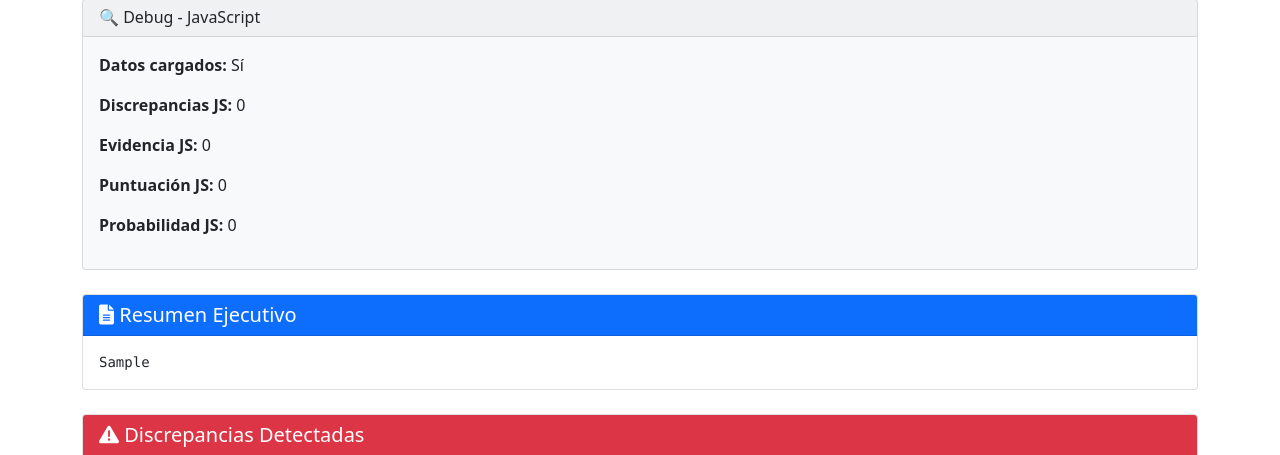
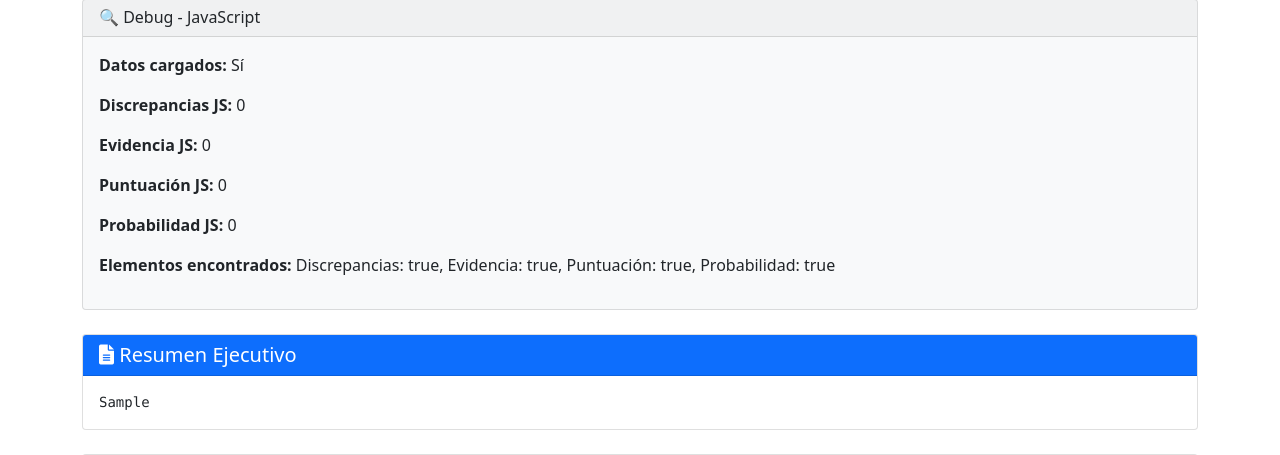
Before and after one commit to gracobjo/sentencias, a Python web app: template templates/analisis_discrepancias.html in a window 1280 px wide. Shown: the part 412-867 px from the top of the page. Run offline with Jinja, Linux system fonts and the light colour scheme; the template is opened without the code that fills it: most values are stand-ins (such as "Sample title", 1, 10 or a date in 2020).

Commit message:
fix: Corregir métricas vacías en dashboard de discrepancias

```diff
--- a/templates/analisis_discrepancias.html
+++ b/templates/analisis_discrepancias.html
@@ -318,6 +318,7 @@
                         <p><strong>Evidencia JS:</strong> <span id="debug-evidencia">-</span></p>
                         <p><strong>Puntuación JS:</strong> <span id="debug-puntuacion">-</span></p>
                         <p><strong>Probabilidad JS:</strong> <span id="debug-probabilidad">-</span></p>
+                        <p><strong>Elementos encontrados:</strong> <span id="debug-elementos">-</span></p>
                     </div>
                 </div>
 
@@ -579,11 +580,24 @@
         // Poblar métricas del dashboard inmediatamente
         function actualizarMetricas() {
             try {
+                // Debug: verificar que los elementos existen
+                const elemDiscrepancias = document.getElementById('metric-discrepancias');
+                const elemEvidencia = document.getElementById('metric-evidencia');
+                const elemPuntuacion = document.getElementById('metric-puntuacion');
+                const elemProbabilidad = document.getElementById('metric-probabilidad');
+
+                console.log('Elementos encontrados:', {
+                    discrepancias: !!elemDiscrepancias,
+                    evidencia: !!elemEvidencia,
+                    puntuacion: !!elemPuntuacion,
+                    probabilidad: !!elemProbabilidad
+                });
+
                 // Actualizar métricas del dashboard
-                document.getElementById('metric-discrepancias').textContent = discrepancias.length;
-                document.getElementById('metric-evidencia').textContent = evidencia.length;
-                document.getElementById('metric-puntuacion').textContent = (datosAnalisis.analisis_discrepancias?.puntuacion_discrepancia || 0) + '/100';
-                document.getElementById('metric-probabilidad').textContent = ((datosAnalisis.analisis_discrepancias?.probabilidad_ipp || 0) * 100).toFixed(1) + '%';
+                if (elemDiscrepancias) elemDiscrepancias.textContent = discrepancias.length;
+                if (elemEvidencia) elemEvidencia.textContent = evidencia.length;
+                if (elemPuntuacion) elemPuntuacion.textContent = (datosAnalisis.analisis_discrepancias?.puntuacion_discrepancia || 0) + '/100';
+                if (elemProbabilidad) elemProbabilidad.textContent = ((datosAnalisis.analisis_discrepancias?.probabilidad_ipp || 0) * 100).toFixed(1) + '%';
 
                 // Actualizar panel de debug
                 document.getElementById('debug-datos').textContent = 'Sí';
@@ -591,6 +605,7 @@
                 document.getElementById('debug-evidencia').textContent = evidencia.length;
                 document.getElementById('debug-puntuacion').textContent = (datosAnalisis.analisis_discrepancias?.puntuacion_discrepancia || 0);
                 document.getElementById('debug-probabilidad').textContent = (datosAnalisis.analisis_discrepancias?.probabilidad_ipp || 0);
+                document.getElementById('debug-elementos').textContent = `Discrepancias: ${!!elemDiscrepancias}, Evidencia: ${!!elemEvidencia}, Puntuación: ${!!elemPuntuacion}, Probabilidad: ${!!elemProbabilidad}`;
 
             } catch (e) {
                 console.log('Error actualizando métricas:', e);
```
